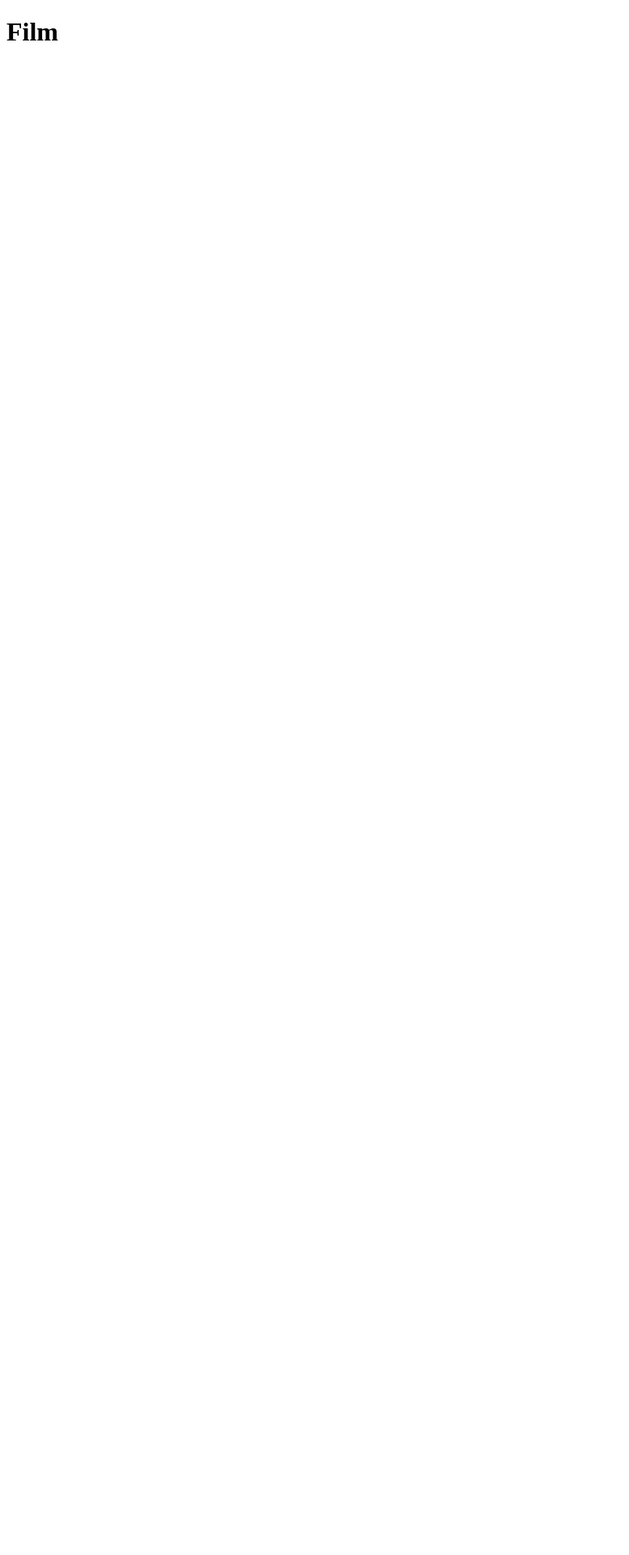
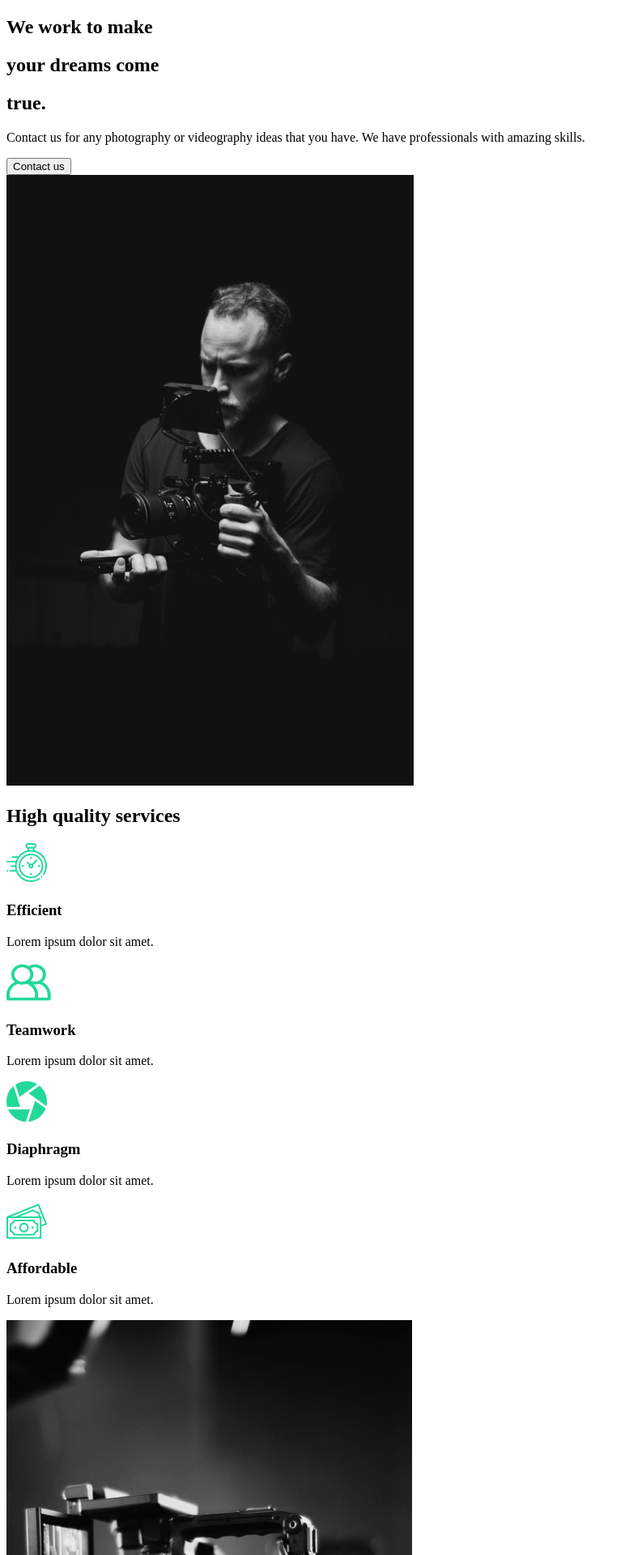
Before and after one commit to SrTrace/Capture, a React (Create React App) app: page / in a window 1280 px wide. Shown: the top 1920 px of the page at 81% size, without its empty margins (0-777 px from the left). Before the commit the page ends 800 px from the top, so only its background shows below. Built offline with nearby package versions, Linux system fonts and the light colour scheme.

Commit message:
3.Service Section

```diff
--- a/src/App.js
+++ b/src/App.js
@@ -1,9 +1,11 @@
 import React from 'react';
+//Import Pages
+import AboutUs from "./pages/aboutUs";
 
 function App() {
     return (
         <div className="App">
-            <h1>Film</h1>
+          <AboutUs/>
         </div>
     );
 }
--- /dev/null
+++ b/src/components/aboutSection.js
@@ -0,0 +1,32 @@
+import React from 'react';
+import home1 from '../img/home1.png';
+
+const AboutSection = () => {
+    return (
+        <div>
+            <div className="description">
+                <div className="title">
+                    <div className="hide">
+                        <h2>We work to make</h2>
+                    </div>
+                    <div className="hide">
+                        <h2>
+                            your <span>dreams</span> come
+                        </h2>
+                    </div>
+                    <div className="hide">
+                        <h2>true.</h2>
+                    </div>
+                </div>
+                <p>Contact us for any photography or videography ideas that you have. We have professionals with amazing
+                    skills.</p>
+                <button>Contact us</button>
+            </div>
+            <div className="image">
+                <img src={home1} alt="guy with camera"/>
+            </div>
+        </div>
+    )
+}
+
+export default AboutSection;
--- /dev/null
+++ b/src/components/servicesSection.js
@@ -0,0 +1,53 @@
+import React from 'react';
+//Import Icons
+import clock from '../img/clock.svg';
+import diaphragm from'../img/diaphragm.svg';
+import money from '../img/money.svg';
+import teamwork from '../img/teamwork.svg';
+import home2 from '../img/home2.png';
+
+const ServicesSection = () => {
+    return(
+        <div className=".services">
+            <div className="description">
+                <h2>High <span>quality</span> services</h2>
+                <div className="cards">
+                    <div className="card">
+                        <div className="icon">
+                            <img src={clock} alt="clock"/>
+                            <h3>Efficient</h3>
+                        </div>
+                        <p>Lorem ipsum dolor sit amet.</p>
+                    </div>
+                    <div className="card">
+                        <div className="icon">
+                            <img src={teamwork} alt="teamwork"/>
+                            <h3>Teamwork</h3>
+                        </div>
+                        <p>Lorem ipsum dolor sit amet.</p>
+                    </div>
+                    <div className="card">
+                        <div className="icon">
+                            <img src={diaphragm} alt="diaphragm"/>
+                            <h3>Diaphragm</h3>
+                        </div>
+                        <p>Lorem ipsum dolor sit amet.</p>
+                    </div>
+                    <div className="card">
+                        <div className="icon">
+                            <img src={money} alt="money"/>
+                            <h3>Affordable</h3>
+                        </div>
+                        <p>Lorem ipsum dolor sit amet.</p>
+                    </div>
+                </div>
+            </div>
+            <div className="image">
+                <img src={home2} alt="home2"/>
+            </div>
+        </div>
+    );
+};
+
+
+export default ServicesSection;
--- /dev/null
+++ b/src/pages/aboutUs.js
@@ -0,0 +1,15 @@
+import React from 'react';
+//Page Components
+import AboutSection from "../components/aboutSection";
+import ServicesSection from "../components/servicesSection";
+
+const AboutUs = () => {
+    return (
+    <>
+        <AboutSection/>
+        <ServicesSection/>
+    </>
+        );
+}
+
+export default AboutUs;
```
